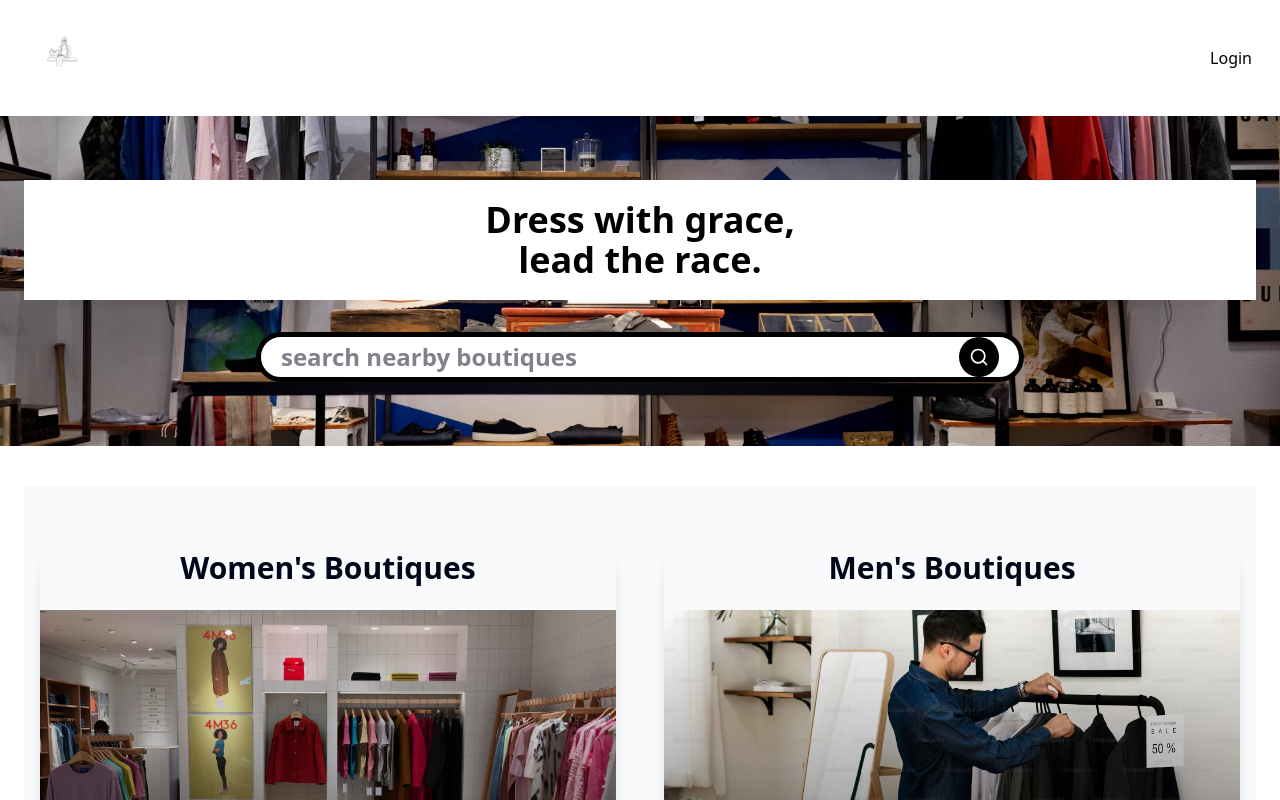
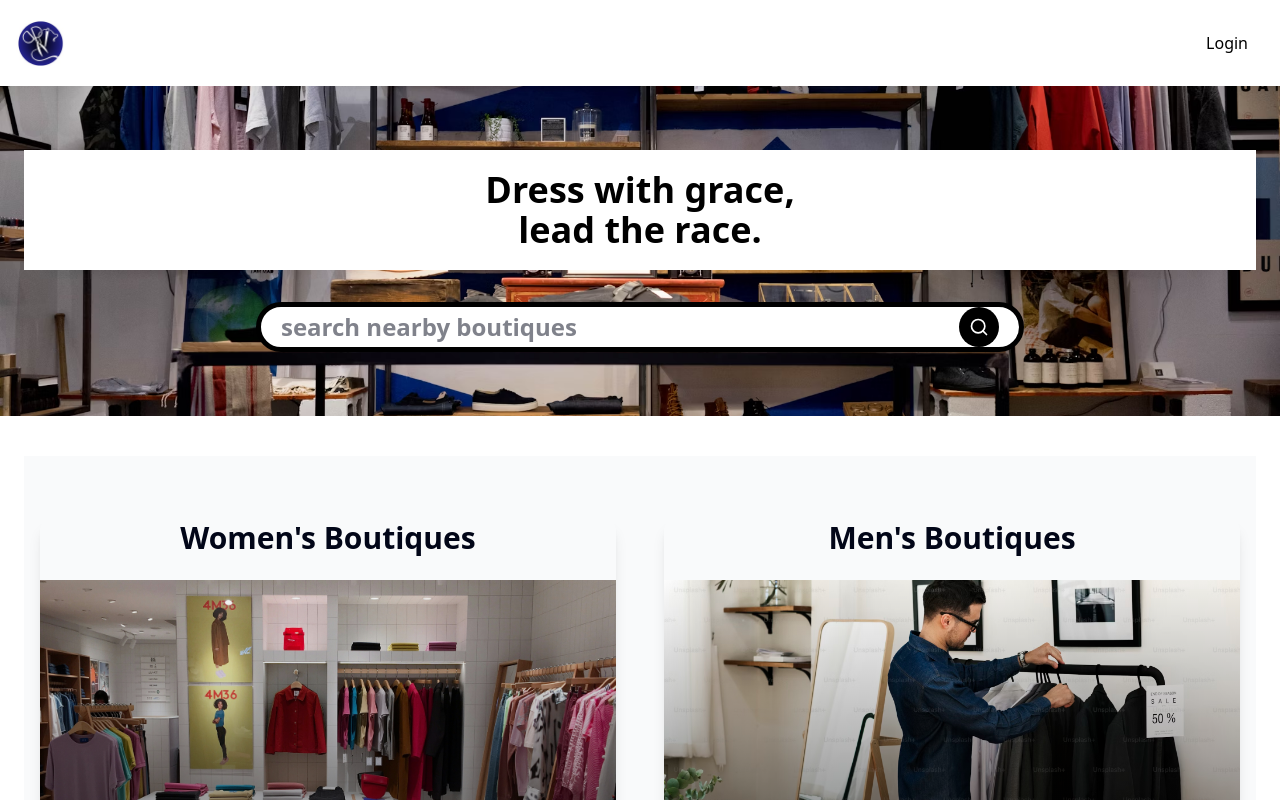
Before and after one commit to Subodhini0906/IndieVibe, a Next.js app: page / in a window 1280 px wide. Shown: the top 800 px of the page. Built offline with nearby package versions, Linux system fonts and the light colour scheme; no server answers; a web font is replaced by a local one.

Commit message:
add new logo

```diff
--- a/app/components/Navbar.tsx
+++ b/app/components/Navbar.tsx
@@ -7,10 +7,10 @@ const Navbar = async () => {
   const session = await auth();
 
   return (
-    <header className="px-3 py-2 bg-white shadow-sm font-work-sans">
+    <header className="px-4 py-5 bg-white shadow-sm font-work-sans">
       <nav className="flex justify-between items-center">
         <Link href="/">
-          <Image src="/logo.png" alt="logo" width={100} height={21} priority/>
+          <Image src="/logo1.jpg" alt="logo" width={50} height={10} priority/>
         </Link>
 
         <div className="flex items-center gap-5 text-black">
```
Also changed, not shown: public/logo1.jpg (added).
